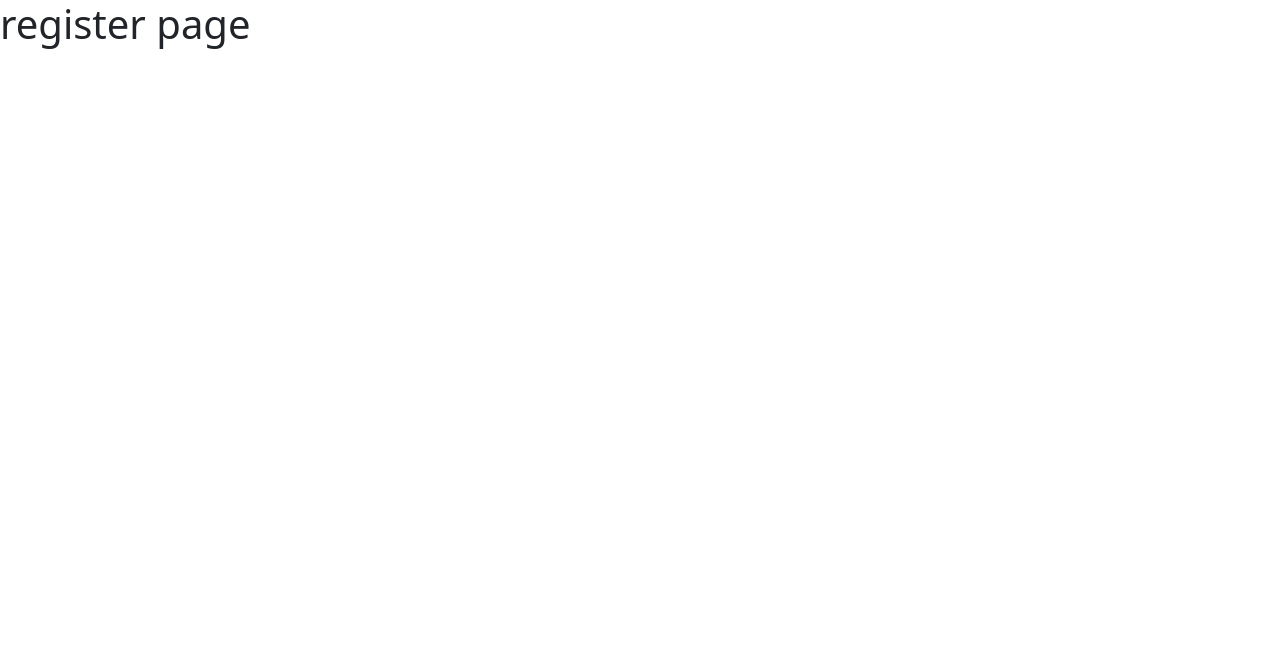
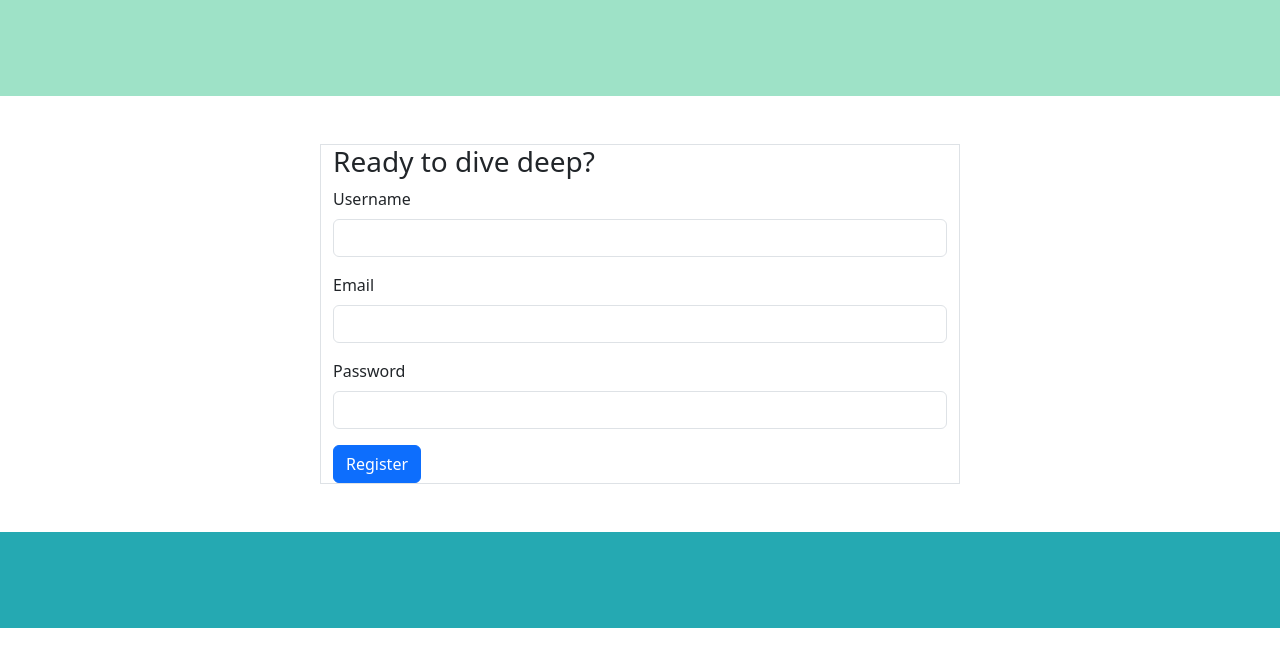
Before and after one commit to lx0f/fish-e, a Flask app: page /register in a window 1280 px wide. Before the commit the part shown is almost empty. Shown: the top 667 px of the page. Run offline with Flask 2, Linux system fonts and the light colour scheme; some libraries are stand-ins or nearby versions.

Commit message:
closes #3

```diff
--- a/app.py
+++ b/app.py
@@ -1,9 +1,8 @@
 # TODO : create login logic
-from crypt import methods
 from flask import Flask, render_template, request, jsonify
 from flask_bootstrap import Bootstrap5
 from flask_wtf import FlaskForm
-from wtforms import StringField, PasswordField, BooleanField, SubmitField
+from wtforms import StringField, PasswordField, BooleanField, SubmitField, EmailField
 from wtforms.validators import DataRequired, Length
 
 SECRET_KEY = "secret_key"
@@ -16,10 +15,13 @@ class LoginForm(FlaskForm):
     username = StringField("Username", validators=[DataRequired(), Length(1, 20)])
     password = PasswordField("Password", validators=[DataRequired(), Length(8, 150)])
     remember = BooleanField("Remember me")
-    submit = SubmitField()
+    submit = SubmitField("Login")
 
 class RegisterForm(FlaskForm):
-    pass
+    username = StringField("Username", validators=[DataRequired(), Length(1, 20)])
+    email = EmailField("Email", validators=[DataRequired()])
+    password = PasswordField("Password", validators=[DataRequired(), Length(8, 150)])
+    submit = SubmitField("Register")
 
 @app.route("/")
 def render_landing():
--- a/templates/register.html
+++ b/templates/register.html
@@ -1,6 +1,23 @@
-{% from 'bootstrap/form.html' import render_form %}
+{% from 'bootstrap5/form.html' import render_form %}
 {% extends 'base.html' %}
 {% block title %}register{% endblock title %}
 {% block content %}
-<h1>register page</h1>
+<div class="container-fluid">
+    <div class="row">
+        <div class="col-md-12 py-5 primary">
+        </div>
+    </div>
+    <div class="row py-5">
+        <div class="col-md-3"></div>
+        <div class="col-md-6 border">
+            <h3>Ready to dive deep?</h3>
+            {{ render_form(form) }}
+        </div>
+        <div class="col-md-3"></div>
+    </div>
+    <div class="row">
+        <div class="col-md-12 py-5 secondary">
+        </div>
+    </div>
+</div>
 {% endblock content %}
```
